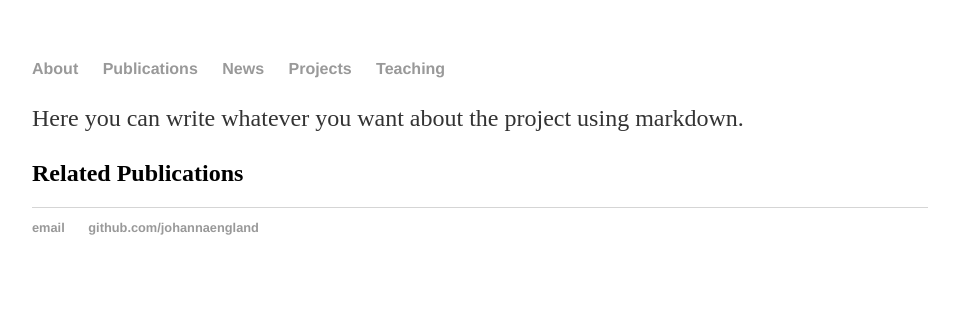
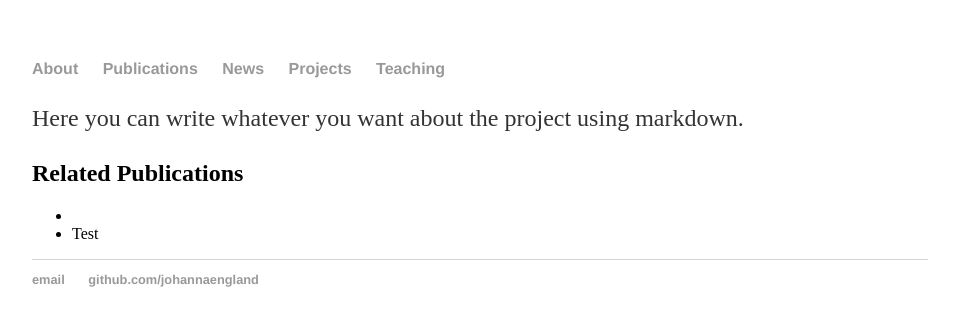
Before and after one commit to johannaengland/johannaengland.github.io, a Jekyll site: the page built from _projects/example-project.md, in a window 1280 px wide. Shown: the top 326 px of the page, without its empty margins (160-1119 px from the left). Built offline with Jekyll 4.4.1, drawn with Linux system fonts in a browser that asks for light colours.

Commit message:
Update projects.html

```diff
--- a/_layouts/projects.html
+++ b/_layouts/projects.html
@@ -23,7 +23,8 @@
 
     <h2>Related Publications</h2>
     <ul>
-        {{ site.publication }}
+        <li>{{ site.publication }}</li>
+        <li>Test</li>
     </ul>
 
     <footer>
```
